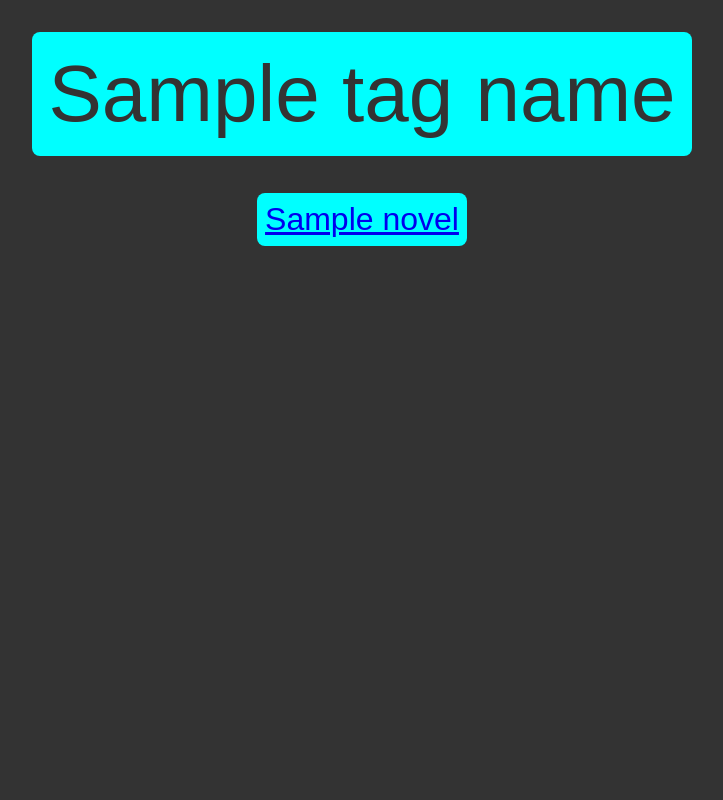
After one commit to Teetil/Novel-Manager, a Flask app: template templates/tag.html in a window 1280 px wide. The commit adds this page. Shown: the whole page, without its empty margins (278-1001 px from the left). Run offline with Flask 2, Linux system fonts and the light colour scheme; the template is opened without the code that fills it: most values are stand-ins (such as "Sample title", 1, 10 or a date in 2020).

Commit message:
Added tag pages

```diff
--- a/app.py
+++ b/app.py
@@ -31,7 +31,7 @@ def add_novel():
 def novel_page(novel_id):
     if request.method == "GET":
         novel_info = novels.get_novel_info(novel_id)
-        return render_template("novel.html", novel_info=novel_info, novel_id=novel_id, tags=tags.get_all_tags())
+        return render_template("novel.html", novel_info=novel_info, novel_id=novel_id, tags=novels.get_novel_tags(novel_id))
     if request.method == "POST":
         novels.remove_novel(novel_id)
         return redirect("/")
@@ -59,3 +59,7 @@ def novel_tag_page(novel_id):
                     if tup[0] not in novel_tags:
                         tags.add_novel_tag(novel_id, tup[0])
             return redirect(f"/novel/{novel_id}")
+
+@app.route("/tag/<int:tag_id>")
+def tag_page(tag_id):
+    return render_template("tag.html", tag_name = tags.get_tag_by_id(tag_id), novels=novels.get_novels_by_tag(tag_id))
--- a/novels.py
+++ b/novels.py
@@ -15,8 +15,12 @@ def get_novel_info(novel_id : int) -> list:
     return db.session.execute(sql, {"novel_id" : novel_id}).fetchone()
 
 def get_novel_tags(novel_id : int) -> list:
-    sql = "SELECT tag_id FROM novel_tags WHERE novel_id=:novel_id"
+    sql = "SELECT t.id, t.name FROM novel_tags nt, tags t WHERE nt.novel_id=:novel_id AND t.id=nt.tag_id"
     return db.session.execute(sql, {"novel_id" : novel_id}).fetchall()
+
+def get_novels_by_tag(tag_id : int) -> list:
+    sql = "SELECT n.id, n.name FROM novel_tags nt, novels n WHERE nt.tag_id=:tag_id AND n.id=nt.novel_id"
+    return db.session.execute(sql, {"tag_id" : tag_id}).fetchall()
 
 def remove_novel(novel_id : int):
     sql = "DELETE FROM novels WHERE id=:novel_id"
--- a/tags.py
+++ b/tags.py
@@ -19,3 +19,7 @@ def add_novel_tag(novel_id : int, tag_id : int):
     sql = "INSERT INTO novel_tags (novel_id, tag_id) VALUES (:novel_id, :tag_id)"
     db.session.execute(sql, {"novel_id" : novel_id, "tag_id" : tag_id})
     db.session.commit()
+
+def get_tag_by_id(tag_id : int) -> str:
+    sql = "SELECT name FROM tags WHERE id=:tag_id"
+    return db.session.execute(sql, {"tag_id" : tag_id}).fetchone()[0]
--- a/templates/novel.html
+++ b/templates/novel.html
@@ -13,7 +13,7 @@
     <div class="nav-button">Tags</div>
     <div>
     {% for tag in tags%}
-    <div class="novel">{{tag.name.capitalize()}}</div>
+    <a href="/tag/{{tag.id}}" class="novel">{{tag.name.capitalize()}}</a>
     {% endfor %}
     </div>
     <a href="/novel_tags/{{novel_id}}" class="back-button">Manage tags</a>
--- /dev/null
+++ b/templates/tag.html
@@ -0,0 +1,17 @@
+{% extends "layout.html" %}
+{% block content %}
+
+<body>
+    <div class="topbar">
+        <div class="header"> {{tag_name.capitalize()}}</div>
+    </div>
+    <div class="novel-container">
+        {% for novel in novels %}
+        <div class="novel">
+            <a href="/novel/{{novel.id}}">{{novel.name}}</a>
+        </div>
+        {% endfor %}
+    </div>
+</body>
+
+{% endblock %}
```
